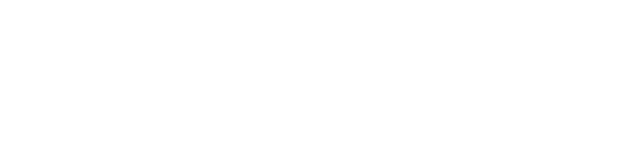
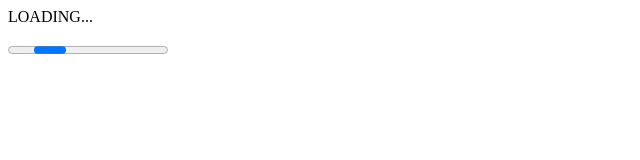
Before and after one commit to CodeGuys/HTMLCraft, a plain HTML site: page loadScreen.html in a window 1280 px wide. Shown: the whole page, without its empty margins (0-640 px from the left). Drawn offline with Linux system fonts and the light colour scheme.

Commit message:
Update loadScreen.html

```diff
--- a/loadScreen.html
+++ b/loadScreen.html
@@ -1,3 +1,13 @@
 <html>
-
+  <head>
+    <title>HTMLCraft</title>
+  </head>
+  <body>
+    <div>
+      <p>LOADING...</p>
+    </div>
+    <div>
+      <progress>please wait</progress>
+    </div>
+  </body>
 </html>
```
